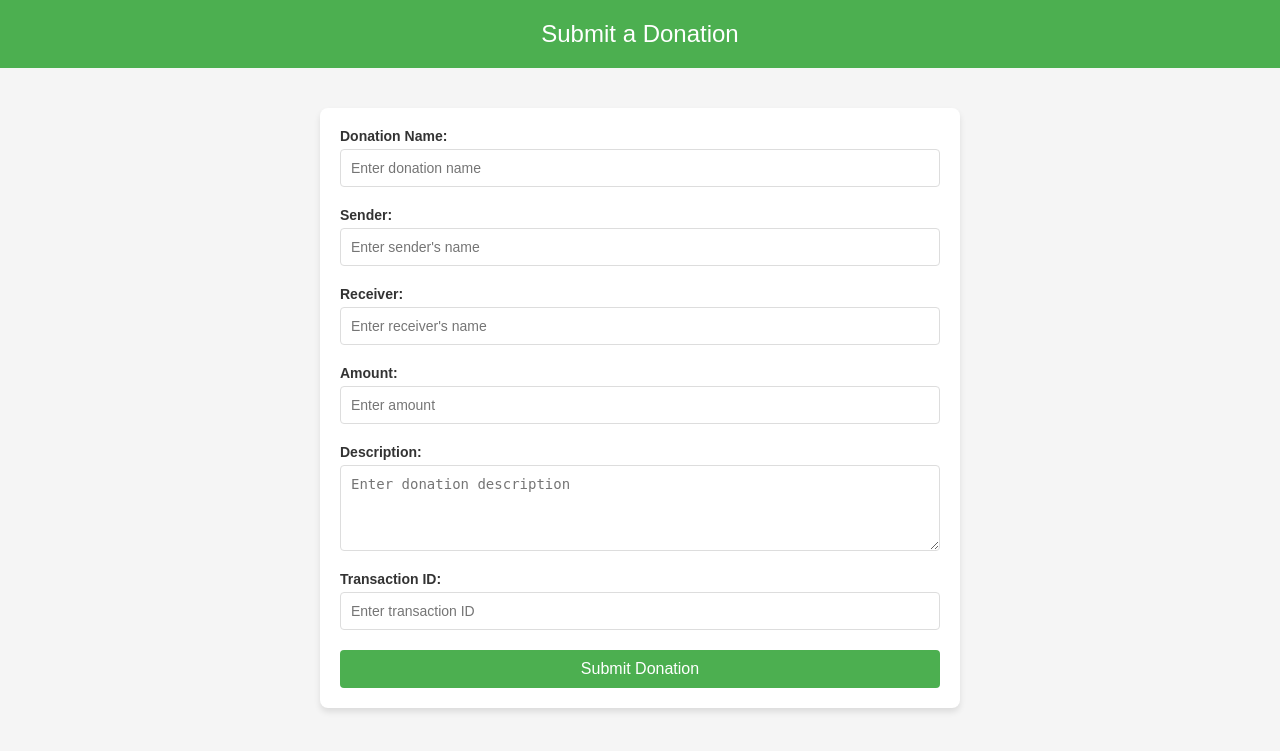
After one commit to ramcav/NPChain, a FastAPI app: template api/templates/donation_form.html in a window 1280 px wide. The commit adds this page. Shown: the top 751 px of the page. Run offline with FastAPI, Linux system fonts and the light colour scheme; the template is opened without the code that fills it, so the values that code supplies are empty.

```diff
--- /dev/null
+++ b/api/templates/donation_form.html
@@ -0,0 +1,89 @@
+<!DOCTYPE html>
+<html lang="en">
+<head>
+    <meta charset="UTF-8">
+    <meta name="viewport" content="width=device-width, initial-scale=1.0">
+    <title>Submit Donation</title>
+    <style>
+        body {
+            font-family: Arial, sans-serif;
+            background-color: #f5f5f5;
+            margin: 0;
+            padding: 0;
+            color: #333;
+        }
+        header {
+            text-align: center;
+            padding: 20px;
+            background: #4CAF50;
+            color: white;
+            font-size: 24px;
+        }
+        .form-container {
+            width: 90%;
+            max-width: 600px;
+            margin: 40px auto;
+            background: white;
+            border-radius: 8px;
+            box-shadow: 0 4px 6px rgba(0, 0, 0, 0.1);
+            padding: 20px;
+        }
+        form {
+            display: flex;
+            flex-direction: column;
+        }
+        label {
+            font-size: 14px;
+            margin-bottom: 5px;
+            font-weight: bold;
+        }
+        input, textarea {
+            padding: 10px;
+            margin-bottom: 20px;
+            border: 1px solid #ddd;
+            border-radius: 4px;
+            font-size: 14px;
+        }
+        button {
+            padding: 10px;
+            background: #4CAF50;
+            color: white;
+            border: none;
+            border-radius: 4px;
+            font-size: 16px;
+            cursor: pointer;
+        }
+        button:hover {
+            background: #45a049;
+        }
+    </style>
+</head>
+<body>
+    <header>
+        Submit a Donation
+    </header>
+    <div class="form-container">
+        <form action="/api/submit_donation/" method="post">
+            <label for="name">Donation Name:</label>
+            <input type="text" id="name" name="name" placeholder="Enter donation name" required />
+
+            <label for="sender">Sender:</label>
+            <input type="text" id="sender" name="sender" placeholder="Enter sender's name" required />
+
+            <label for="receiver">Receiver:</label>
+            <input type="text" id="receiver" name="receiver" placeholder="Enter receiver's name" required />
+
+            <label for="amount">Amount:</label>
+            <input type="number" id="amount" name="amount" placeholder="Enter amount" required />
+
+            <label for="description">Description:</label>
+            <textarea id="description" name="description" rows="4" placeholder="Enter donation description"></textarea>
+
+            <label for="transaction_id">Transaction ID:</label>
+            <input type="text" id="transaction_id" name="transaction_id" placeholder="Enter transaction ID" required />
+
+            <button type="submit">Submit Donation</button>
+        </form>
+    </div>
+</body>
+</html>
```
Also changed, not shown: api/src/routes/blockchain.py (+36 -2 lines), api/templates/visualizer.html (+21 -0 lines).
